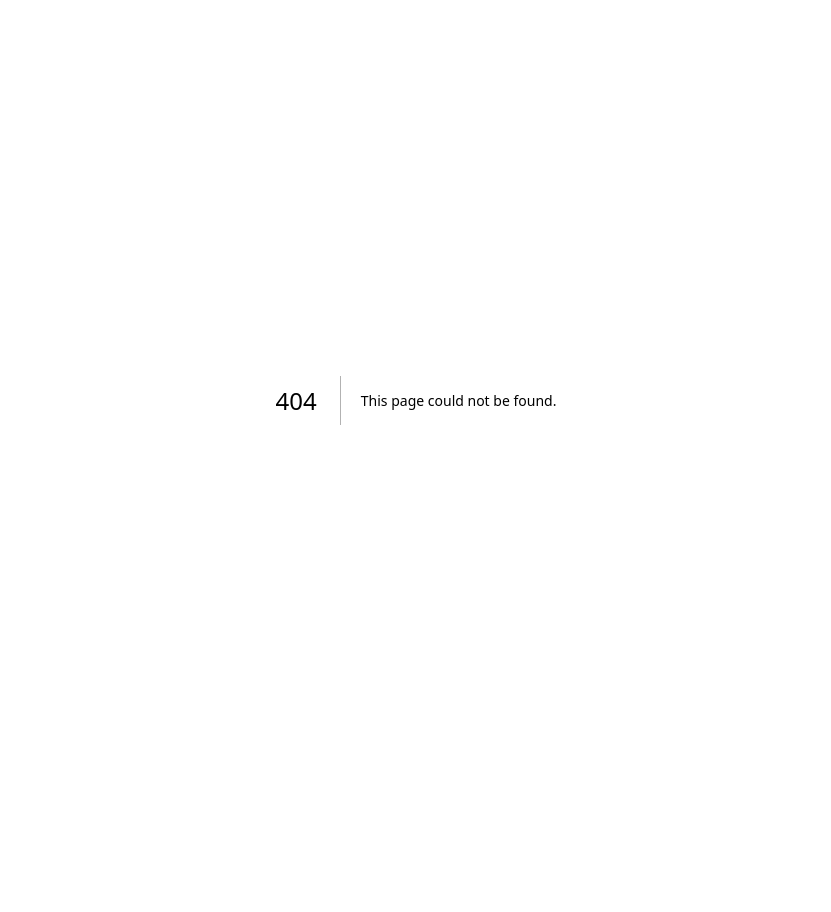
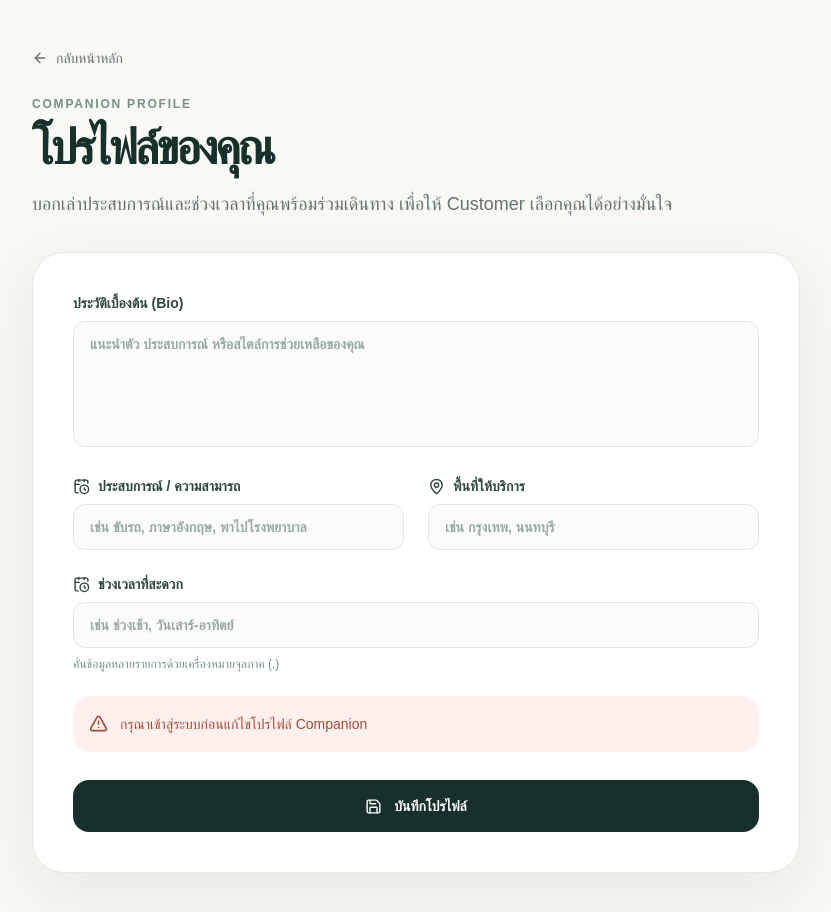
Before and after one commit to AnomalyFanBoi/care-companion, a Next.js app: page /companion/profile in a window 1280 px wide. Before the commit this address had no page. Shown: the top 912 px of the page, without its empty margins (224-1055 px from the left). Before the commit the page ends 800 px from the top, so only its background shows below. Built offline with nearby package versions, Linux system fonts and the light colour scheme; no server answers.

Commit message:
CM006: companion profile done

```diff
--- /dev/null
+++ b/app/companion/profile/page.tsx
@@ -0,0 +1,118 @@
+"use client";
+
+import { FormEvent, useEffect, useState } from "react";
+import Link from "next/link";
+import { ArrowLeft, CalendarClock, CheckCircle2, LoaderCircle, MapPin, Save, TriangleAlert } from "lucide-react";
+import { supabase } from "../../../lib/supabase";
+
+type ProfileValues = {
+	bio: string;
+	skills: string;
+	serviceAreas: string;
+	availability: string;
+};
+
+const emptyProfile: ProfileValues = {
+	bio: "",
+	skills: "",
+	serviceAreas: "",
+	availability: "",
+};
+
+function toText(value: unknown) {
+	return Array.isArray(value) ? value.map(String).join(", ") : typeof value === "string" ? value : "";
+}
+
+export default function CompanionProfilePage() {
+	const [values, setValues] = useState<ProfileValues>(emptyProfile);
+	const [userId, setUserId] = useState<string | null>(null);
+	const [isLoading, setIsLoading] = useState(true);
+	const [isSaving, setIsSaving] = useState(false);
+	const [status, setStatus] = useState<{ type: "success" | "error"; message: string } | null>(null);
+
+	useEffect(() => {
+		async function loadProfile() {
+			const { data: authData, error: authError } = await supabase.auth.getUser();
+			if (authError || !authData.user) {
+				setStatus({ type: "error", message: "กรุณาเข้าสู่ระบบก่อนแก้ไขโปรไฟล์ Companion" });
+				setIsLoading(false);
+				return;
+			}
+
+			setUserId(authData.user.id);
+			const { data, error } = await supabase.from("companion_profiles").select("bio, skills, service_areas, availability").eq("profile_id", authData.user.id).maybeSingle();
+			if (error) {
+				setStatus({ type: "error", message: "ไม่สามารถโหลดข้อมูลโปรไฟล์ได้ กรุณาลองใหม่อีกครั้ง" });
+			} else if (data) {
+				setValues({ bio: toText(data.bio), skills: toText(data.skills), serviceAreas: toText(data.service_areas), availability: toText(data.availability) });
+			}
+			setIsLoading(false);
+		}
+
+		void loadProfile();
+	}, []);
+
+	function updateValue(field: keyof ProfileValues, value: string) {
+		setValues((current) => ({ ...current, [field]: value }));
+		setStatus(null);
+	}
+
+	async function handleSubmit(event: FormEvent<HTMLFormElement>) {
+		event.preventDefault();
+		if (!userId) {
+			setStatus({ type: "error", message: "ไม่พบผู้ใช้งาน กรุณาเข้าสู่ระบบใหม่อีกครั้ง" });
+			return;
+		}
+
+		if (!values.bio.trim() || !values.skills.trim() || !values.serviceAreas.trim() || !values.availability.trim()) {
+			setStatus({ type: "error", message: "กรุณากรอกข้อมูลให้ครบทุกช่องก่อนบันทึก" });
+			return;
+		}
+
+		setIsSaving(true);
+		setStatus(null);
+		const { error } = await supabase.from("companion_profiles").upsert({
+			profile_id: userId,
+			bio: values.bio.trim(),
+			skills: values.skills.split(",").map((item) => item.trim()).filter(Boolean),
+			service_areas: values.serviceAreas.split(",").map((item) => item.trim()).filter(Boolean),
+			availability: values.availability.split(",").map((item) => item.trim()).filter(Boolean),
+		}, { onConflict: "profile_id" });
+
+		if (error) {
+			setStatus({ type: "error", message: "บันทึกข้อมูลไม่สำเร็จ กรุณาตรวจสอบข้อมูลแล้วลองใหม่อีกครั้ง" });
+		} else {
+			setStatus({ type: "success", message: "บันทึกโปรไฟล์ Companion เรียบร้อยแล้ว" });
+		}
+		setIsSaving(false);
+	}
+
+	return (
+		<main className="min-h-screen bg-[#f8f8f4] px-5 py-8 text-[#18302b] sm:px-8 lg:py-12">
+			<div className="mx-auto max-w-3xl">
+				<Link href="/" className="mb-7 inline-flex items-center gap-2 text-sm font-medium text-[#63746e] hover:text-[#18302b]"><ArrowLeft size={16} />กลับหน้าหลัก</Link>
+				<div className="mb-8"><p className="text-xs font-bold uppercase tracking-[0.15em] text-[#789087]">Companion profile</p><h1 className="mt-3 text-4xl font-semibold tracking-[-0.06em] sm:text-5xl">โปรไฟล์ของคุณ</h1><p className="mt-4 max-w-2xl text-lg leading-8 text-[#63746e]">บอกเล่าประสบการณ์และช่วงเวลาที่คุณพร้อมร่วมเดินทาง เพื่อให้ Customer เลือกคุณได้อย่างมั่นใจ</p></div>
+
+				<form onSubmit={handleSubmit} className="rounded-4xl border border-[#e4e8e1] bg-white p-6 shadow-[0_20px_60px_rgba(36,67,57,0.08)] sm:p-10">
+					{isLoading ? <div className="flex justify-center py-16 text-[#5e9b83]"><LoaderCircle size={32} className="animate-spin" /></div> : <>
+						<Field label="ประวัติเบื้องต้น (Bio)" icon={<></>}><textarea value={values.bio} onChange={(event) => updateValue("bio", event.target.value)} rows={5} placeholder="แนะนำตัว ประสบการณ์ หรือสไตล์การช่วยเหลือของคุณ" className={inputClass + " resize-none"} /></Field>
+						<div className="mt-6 grid gap-6 sm:grid-cols-2">
+							<Field label="ประสบการณ์ / ความสามารถ" icon={<CalendarClock size={17} />}><input value={values.skills} onChange={(event) => updateValue("skills", event.target.value)} placeholder="เช่น ขับรถ, ภาษาอังกฤษ, พาไปโรงพยาบาล" className={inputClass} /></Field>
+							<Field label="พื้นที่ให้บริการ" icon={<MapPin size={17} />}><input value={values.serviceAreas} onChange={(event) => updateValue("serviceAreas", event.target.value)} placeholder="เช่น กรุงเทพ, นนทบุรี" className={inputClass} /></Field>
+						</div>
+						<div className="mt-6"><Field label="ช่วงเวลาที่สะดวก" icon={<CalendarClock size={17} />}><input value={values.availability} onChange={(event) => updateValue("availability", event.target.value)} placeholder="เช่น ช่วงเช้า, วันเสาร์-อาทิตย์" className={inputClass} /></Field><p className="mt-2 text-xs text-[#789087]">คั่นข้อมูลหลายรายการด้วยเครื่องหมายจุลภาค (,)</p></div>
+
+						{status ? <div role="status" className={`mt-6 flex items-start gap-3 rounded-2xl p-4 text-sm leading-6 ${status.type === "success" ? "bg-[#edf6f1] text-[#356b5b]" : "bg-[#fff0ed] text-[#a64a3c]"}`}>{status.type === "success" ? <CheckCircle2 size={19} className="mt-0.5 shrink-0" /> : <TriangleAlert size={19} className="mt-0.5 shrink-0" />}{status.message}</div> : null}
+						<button type="submit" disabled={isSaving} className="mt-7 inline-flex w-full items-center justify-center gap-3 rounded-2xl bg-[#18302b] px-6 py-4 text-sm font-semibold text-white transition hover:bg-[#26453d] disabled:cursor-not-allowed disabled:opacity-60"><Save size={17} />{isSaving ? "กำลังบันทึก..." : "บันทึกโปรไฟล์"}</button>
+					</>}
+				</form>
+			</div>
+		</main>
+	);
+}
+
+const inputClass = "mt-2 w-full rounded-xl border border-[#dfe5df] bg-[#fbfcfa] px-4 py-3 text-sm text-[#18302b] outline-none transition placeholder:text-[#9aa9a3] focus:border-[#5e9b83] focus:ring-4 focus:ring-[#dceee7]";
+
+function Field({ label, icon, children }: { label: string; icon: React.ReactNode; children: React.ReactNode }) {
+	return <label className="block text-sm font-semibold text-[#304640]"><span className="flex items-center gap-2">{icon}{label}</span>{children}</label>;
+}
```
